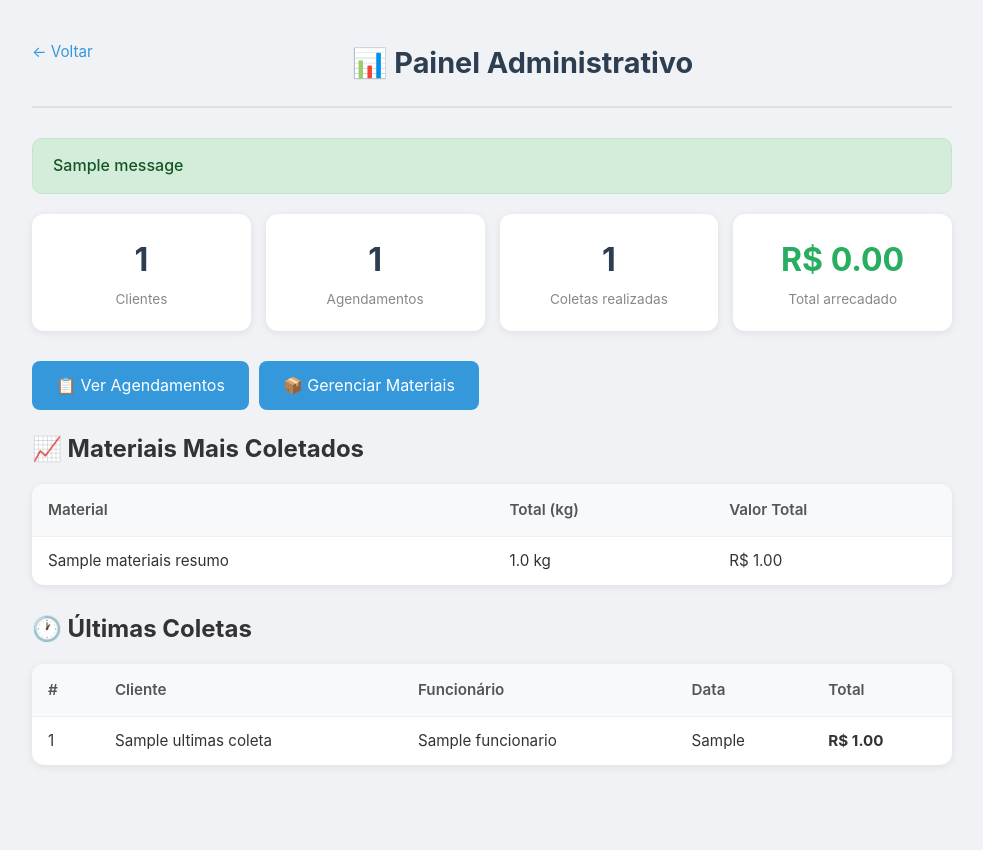
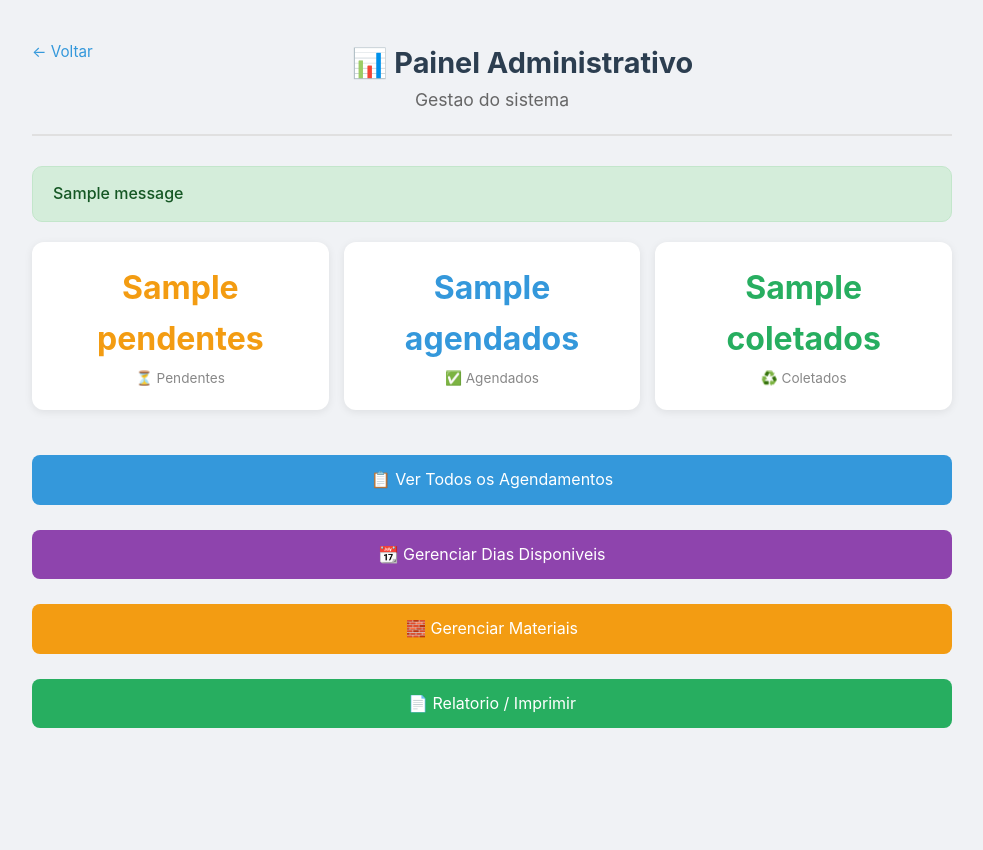
Before and after one commit to lrdj123/sistema-coleta, a Flask app: template templates/admin/index.html in a window 1280 px wide. Shown: the whole page, without its empty margins (148-1131 px from the left). After the commit the page ends 728 px from the top, so only its background shows below. Run offline with Flask 2, Linux system fonts and the light colour scheme; the template is opened without the code that fills it: most values are stand-ins (such as "Sample title", 1, 10 or a date in 2020); one stand-in notice (Sample message) is shown.

Commit message:
Admin index

```diff
--- a/templates/admin/index.html
+++ b/templates/admin/index.html
@@ -1,108 +1,15 @@
 <!DOCTYPE html>
-<html lang="pt-BR">
-<head>
-    <meta charset="UTF-8">
-    <meta name="viewport" content="width=device-width, initial-scale=1.0">
-    <title>Admin - Sistema de Coleta</title>
-    <link rel="stylesheet" href="/static/css/style.css">
-</head>
-<body>
-    <div class="container">
-        <header>
-            <a href="/" class="btn-voltar">← Voltar</a>
-            <h1>📊 Painel Administrativo</h1>
-        </header>
-
-        {% with messages = get_flashed_messages(with_categories=true) %}
-            {% if messages %}
-                {% for category, message in messages %}
-                    <div class="alert alert-{{ category }}">{{ message }}</div>
-                {% endfor %}
-            {% endif %}
-        {% endwith %}
-
-        <!-- Cards de resumo -->
-        <div class="cards-stats">
-            <div class="stat-card">
-                <span class="stat-num">{{ total_clientes }}</span>
-                <span class="stat-label">Clientes</span>
-            </div>
-            <div class="stat-card">
-                <span class="stat-num">{{ total_agendamentos }}</span>
-                <span class="stat-label">Agendamentos</span>
-            </div>
-            <div class="stat-card">
-                <span class="stat-num">{{ total_coletas }}</span>
-                <span class="stat-label">Coletas realizadas</span>
-            </div>
-            <div class="stat-card stat-money">
-                <span class="stat-num">R$ {{ "%.2f"|format(total_arrecadado) }}</span>
-                <span class="stat-label">Total arrecadado</span>
-            </div>
-        </div>
-
-        <div class="acoes">
-            <a href="/admin/agendamentos" class="btn">📋 Ver Agendamentos</a>
-            <a href="/admin/materiais" class="btn">📦 Gerenciar Materiais</a>
-        </div>
-
-        <!-- Materiais mais coletados -->
-        <h2>📈 Materiais Mais Coletados</h2>
-        {% if materiais_resumo %}
-        <div class="tabela-wrapper">
-            <table>
-                <thead>
-                    <tr>
-                        <th>Material</th>
-                        <th>Total (kg)</th>
-                        <th>Valor Total</th>
-                    </tr>
-                </thead>
-                <tbody>
-                    {% for m in materiais_resumo %}
-                    <tr>
-                        <td>{{ m.nome }}</td>
-                        <td>{{ "%.1f"|format(m.total_kg) }} kg</td>
-                        <td>R$ {{ "%.2f"|format(m.total_valor) }}</td>
-                    </tr>
-                    {% endfor %}
-                </tbody>
-            </table>
-        </div>
-        {% else %}
-        <p class="vazio">Nenhuma coleta registrada ainda.</p>
-        {% endif %}
-
-        <!-- Últimas coletas -->
-        <h2>🕐 Últimas Coletas</h2>
-        {% if ultimas_coletas %}
-        <div class="tabela-wrapper">
-            <table>
-                <thead>
-                    <tr>
-                        <th>#</th>
-                        <th>Cliente</th>
-                        <th>Funcionário</th>
-                        <th>Data</th>
-                        <th>Total</th>
-                    </tr>
-                </thead>
-                <tbody>
-                    {% for c in ultimas_coletas %}
-                    <tr>
-                        <td>{{ c.id }}</td>
-                        <td>{{ c.cliente_nome }}</td>
-                        <td>{{ c.funcionario }}</td>
-                        <td>{{ c.data_coleta }}</td>
-                        <td><strong>R$ {{ "%.2f"|format(c.total_coleta) }}</strong></td>
-                    </tr>
-                    {% endfor %}
-                </tbody>
-            </table>
-        </div>
-        {% else %}
-        <p class="vazio">Nenhuma coleta registrada ainda.</p>
-        {% endif %}
-    </div>
-</body>
-</html>
+<html lang="pt-BR"><head><meta charset="UTF-8"><meta name="viewport" content="width=device-width, initial-scale=1.0">
+<title>Admin - JF Sucata</title><link rel="stylesheet" href="/static/css/style.css"></head>
+<body><div class="container">
+<header><a href="/" class="btn-voltar">← Voltar</a><h1>📊 Painel Administrativo</h1><p>Gestao do sistema</p></header>
+{% with messages = get_flashed_messages(with_categories=true) %}{% if messages %}{% for category, message in messages %}<div class="alert alert-{{ category }}">{{ message }}</div>{% endfor %}{% endif %}{% endwith %}
+<div class="cards-stats">
+<div class="stat-card"><span class="stat-num" style="color:#f39c12;">{{ pendentes }}</span><span class="stat-label">⏳ Pendentes</span></div>
+<div class="stat-card"><span class="stat-num" style="color:#3498db;">{{ agendados }}</span><span class="stat-label">✅ Agendados</span></div>
+<div class="stat-card"><span class="stat-num" style="color:#27ae60;">{{ coletados }}</span><span class="stat-label">♻️ Coletados</span></div></div>
+<div class="acoes" style="flex-direction:column;">
+<a href="/admin/agendamentos" class="btn btn-full">📋 Ver Todos os Agendamentos</a>
+<a href="/admin/dias" class="btn btn-full" style="background:#8e44ad;">📆 Gerenciar Dias Disponiveis</a>
+<a href="/admin/materiais" class="btn btn-full" style="background:#f39c12;">🧱 Gerenciar Materiais</a>
+<a href="/admin/relatorio" class="btn btn-full" style="background:#27ae60;">📄 Relatorio / Imprimir</a></div></div></body></html>
```
